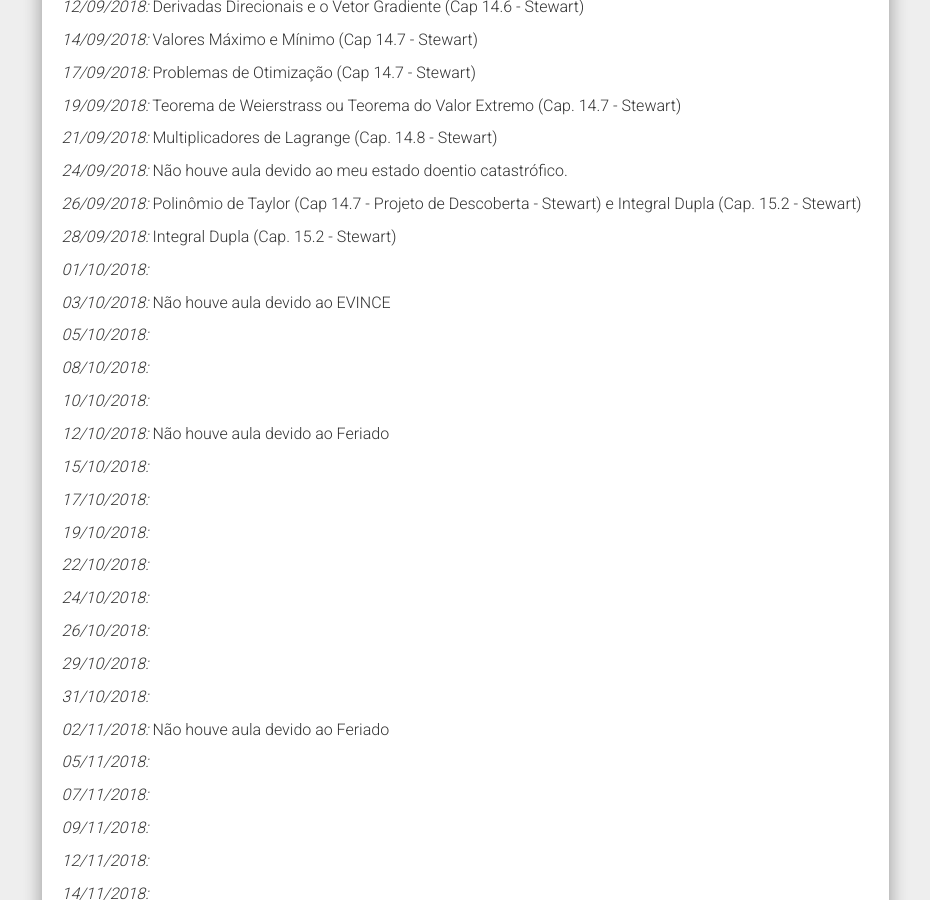
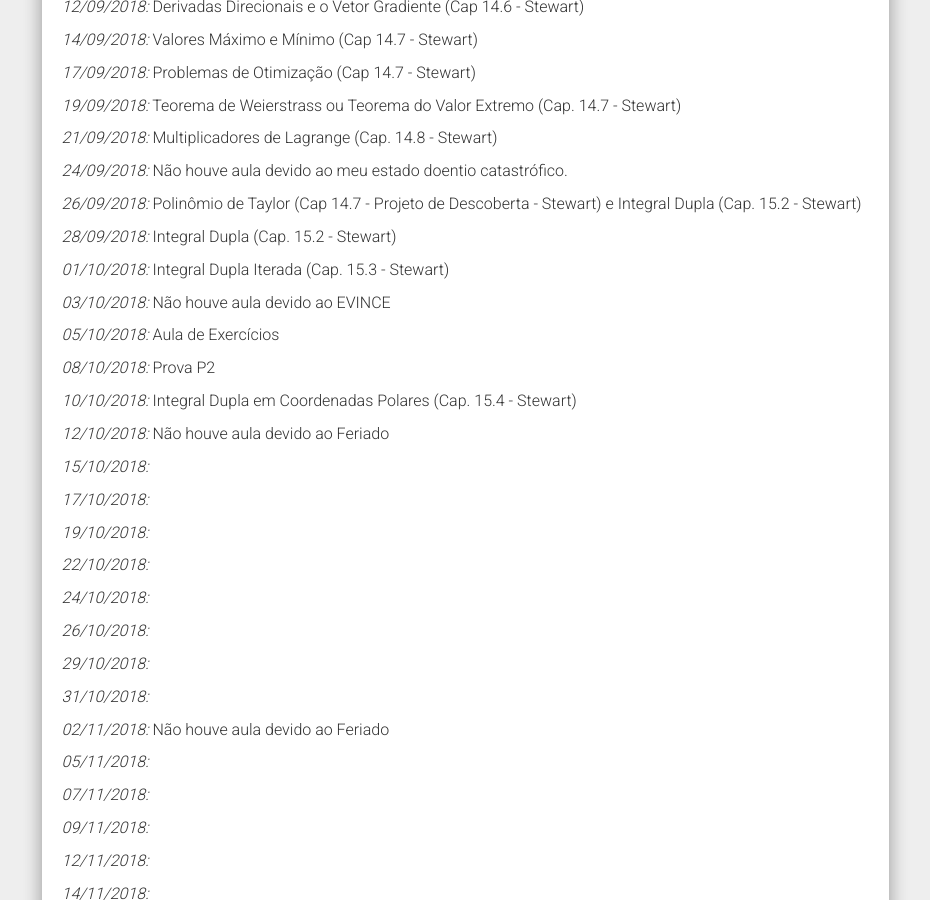
Before and after one commit to chunggnuhc/chunggnuhc.github.io, a Jekyll site: the page built from CMA211AD-Calc2-2sem2018.md, in a window 1280 px wide and 900 px high, scrolled down 2776 px. Shown: the whole window, without its empty margins (321-1251 px from the left). Built offline with Jekyll 4.4.1, drawn with Linux system fonts in a browser that asks for light colours; nearby versions of some CDN libraries.

Commit message:
Update CMA211-AD cronog

```diff
--- a/CMA211AD-Calc2-2sem2018.md
+++ b/CMA211AD-Calc2-2sem2018.md
@@ -161,15 +161,15 @@ permalink: /CMA211AD-Calc2-2sem2018/
 
   _28/09/2018:_ Integral Dupla (Cap. 15.2 - Stewart)
 
-  _01/10/2018:_
+  _01/10/2018:_ Integral Dupla Iterada (Cap. 15.3 - Stewart)
 
   _03/10/2018:_ Não houve aula devido ao EVINCE
 
-  _05/10/2018:_
+  _05/10/2018:_ Aula de Exercícios
 
-  _08/10/2018:_
+  _08/10/2018:_ Prova P2
 
-  _10/10/2018:_
+  _10/10/2018:_ Integral Dupla em Coordenadas Polares (Cap. 15.4 - Stewart)
 
   _12/10/2018:_ Não houve aula devido ao Feriado
 
```
